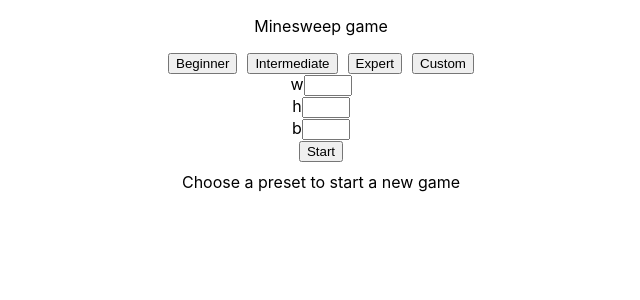
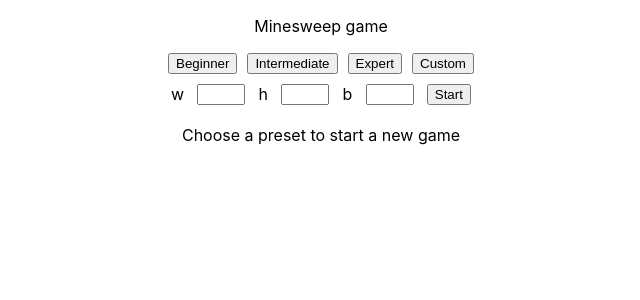
Before and after one commit to RamySaleh/minesweep, a React (Create React App) app: page / in a window 1280 px wide. Both pictures are taken after a click on the button "Custom". Shown: the top 300 px of the page, without its empty margins (319-959 px from the left). Built offline with nearby package versions, Linux system fonts and the light colour scheme.

Commit message:
header css

```diff
--- a/src/components/Header.js
+++ b/src/components/Header.js
@@ -17,7 +17,15 @@ const Header = (props) => {
   };
 
   return (
-    <div style={{ margin: 10 }}>
+    <div
+      style={{
+        margin: 10,
+        display: "flex",
+        flexDirection: "column",
+        alignItems: "center",
+      }}
+    >
+      <div>
         <button
           onClick={() =>
             handleNewGameButtonClick({
@@ -58,39 +66,37 @@ const Header = (props) => {
         >
           Custom
         </button>
+      </div>
       {isCustom && (
-        <div style={{ flexDirection: "row", flex: 1 }}>
-          <div>
+        <div
+          style={{
+            justifyContent: "space-between",
+            display: "flex",
+            width: 300,
+            margin: 10,
+          }}
+        >
           <text>w</text>
           <input
             style={{ width: 40 }}
             text={width}
-              onChange={({ target }) =>
-                handleTextChange(target.value, setWidth)
-              }
+            onChange={({ target }) => handleTextChange(target.value, setWidth)}
           ></input>
-          </div>
-          <div>
+
           <text>h</text>
           <input
             style={{ width: 40 }}
             text={height}
-              onChange={({ target }) =>
-                handleTextChange(target.value, setheight)
-              }
+            onChange={({ target }) => handleTextChange(target.value, setheight)}
           ></input>
-          </div>
-          <div>
+
           <text>b</text>
           <input
             style={{ width: 40 }}
             text={bombs}
-              onChange={({ target }) =>
-                handleTextChange(target.value, setBombs)
-              }
+            onChange={({ target }) => handleTextChange(target.value, setBombs)}
           ></input>
-          </div>
-          <div>
+
           <button
             onClick={() =>
               handleNewGameButtonClick({
@@ -104,7 +110,6 @@ const Header = (props) => {
             Start
           </button>
         </div>
-        </div>
       )}
     </div>
   );
```
Lines whose indentation alone changed are shown as unchanged.
